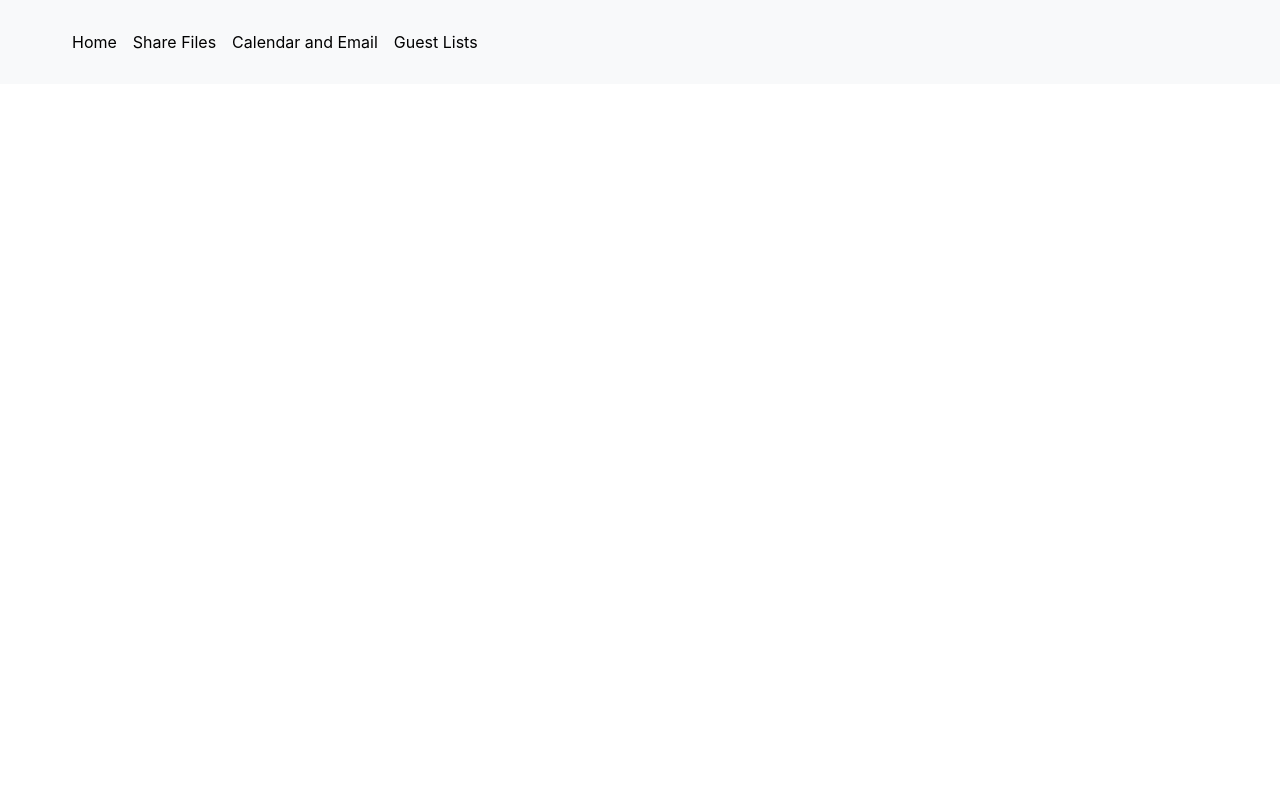
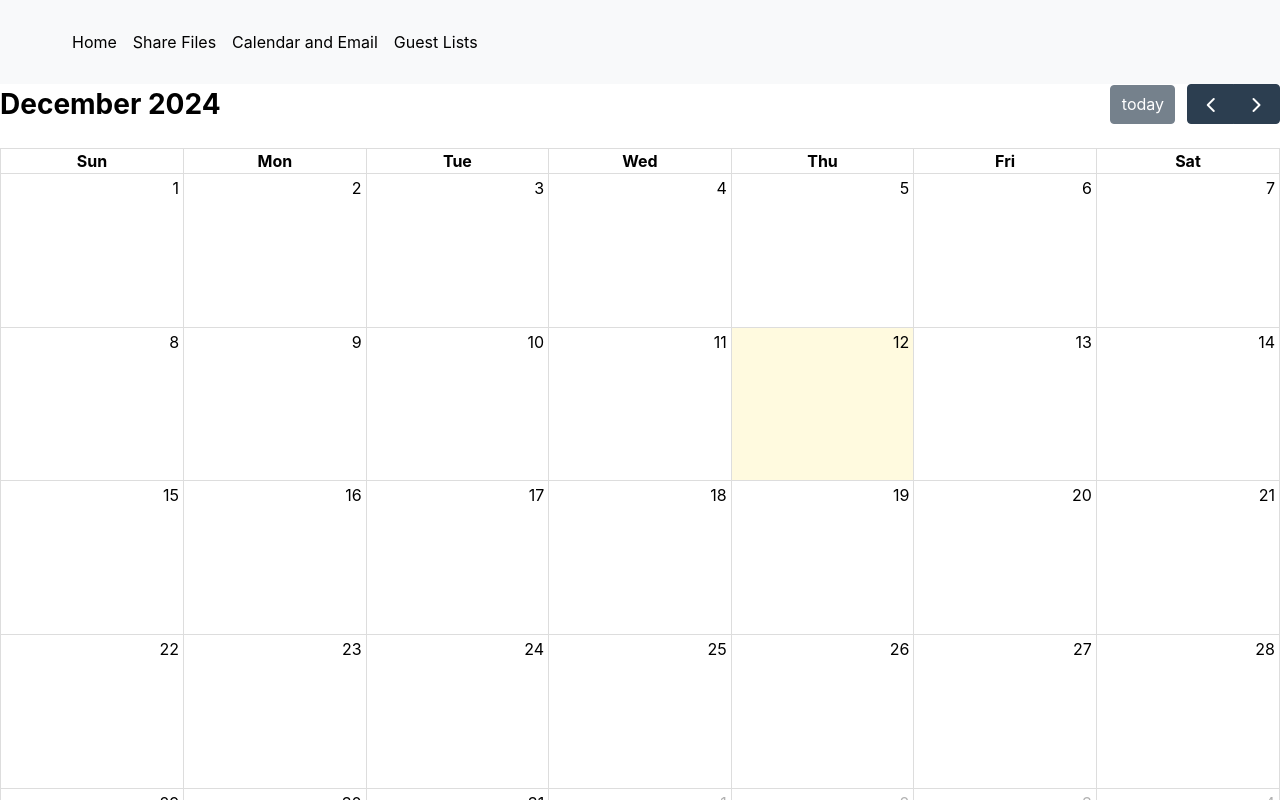
Before and after one commit to zwinterfeldt/3e, a React (Create React App) app in the folder frontend/: page /contact in a window 1280 px wide. Shown: the top 800 px of the page. Built offline with nearby package versions, Linux system fonts and the light colour scheme; no server answers.

Commit message:
added template for calendar

```diff
--- a/frontend/package.json
+++ b/frontend/package.json
@@ -3,6 +3,10 @@
   "version": "0.1.0",
   "private": true,
   "dependencies": {
+    "@fullcalendar/common": "^5.11.5",
+    "@fullcalendar/core": "^6.1.15",
+    "@fullcalendar/daygrid": "^6.1.15",
+    "@fullcalendar/react": "^6.1.15",
     "@testing-library/jest-dom": "^5.17.0",
     "@testing-library/react": "^13.4.0",
     "@testing-library/user-event": "^13.5.0",
--- a/frontend/src/App.js
+++ b/frontend/src/App.js
@@ -1,48 +1,25 @@
-import React, { useState, useEffect } from "react";
-import Navbar from "./components/navbar";
-import { BrowserRouter as Router, Routes, Route } from "react-router-dom";
-
-// function App() {
-//   const [message, setMessage] = useState("");
-
-//   useEffect(() => {
-//     fetch("http://localhost:5000/")
-//       .then((response) => response.json())
-//       .then((data) => setMessage(data.message));
-//   }, []);
-
-//   return (
-//     <div>
-//       <Navbar />
-//       <h1>{message}</h1>
-//       <h3>Hello is it me you're looking for</h3>
-//     </div>
-//   );
-// }
+import React from 'react';
+import { BrowserRouter as Router, Route, Routes } from 'react-router-dom';
+import Navbar from './components/navbar';
+// import Home from './Home';
+// import ShareFiles from './ShareFiles';
+// import GuestLists from './GuestLists';
+import CalendarAndEmail from './pages/CalendarAndEmail/CalendarAndEmail';
 
 // Placeholder components for pages
 const Home = () => <h1>Welcome to 3E, your event planning control center</h1>;
 const ShareFiles = () => <h1>Share Files</h1>;
 const GuestLists = () => <h1>Guest Lists</h1>;
-const CalendarAndEmail = ({ message }) => <h1>{message}</h1>;
+// const CalendarAndEmail = ({ message }) => <h1>{message}</h1>;
 
 function App() {
-
-  const [message, setMessage] = useState("");
-
-  useEffect(() => {
-    fetch("http://localhost:5000/contact")
-      .then((response) => response.json())
-      .then((data) => setMessage(data.message));
-  }, []);
-
   return (
     <Router>
       <Navbar />
       <Routes>
         <Route path="/" element={<Home />} />
         <Route path="/share-files" element={<ShareFiles />} />
-        <Route path="/contact" element={<CalendarAndEmail message={message} />} />
+        <Route path="/contact" element={<CalendarAndEmail />} />
         <Route path="/guest-lists" element={<GuestLists />} />
       </Routes>
     </Router>
--- a/frontend/src/pages/CalendarAndEmail/CalendarAndEmail.js
+++ b/frontend/src/pages/CalendarAndEmail/CalendarAndEmail.js
@@ -1,10 +1,27 @@
-import React from 'react';
+import React, { useEffect, useState } from 'react';
+import FullCalendar from '@fullcalendar/react';
+import dayGridPlugin from '@fullcalendar/daygrid';
+// import '@fullcalendar/core/index.global.css';
 
-const CalendarAndEmail = ({ message }) => {
+const CalendarAndEmail = () => {
+  const [events, setEvents] = useState([]);
+
+  useEffect(() => {
+    fetch('http://localhost:5000/events')
+      .then(response => response.json())
+      .then(data => setEvents(data));
+  }, []);
+
   return (
     <div>
-      <h1>{message}</h1>
-      {/* Other component code */}
+      <FullCalendar
+        plugins={[dayGridPlugin]}
+        initialView="dayGridMonth"
+        events={events.map(event => ({
+          title: event.todo,
+          start: event.date
+        }))}
+      />
     </div>
   );
 };
```
Also changed, not shown: 2 other files (tests, documents, lock files or other folders).
